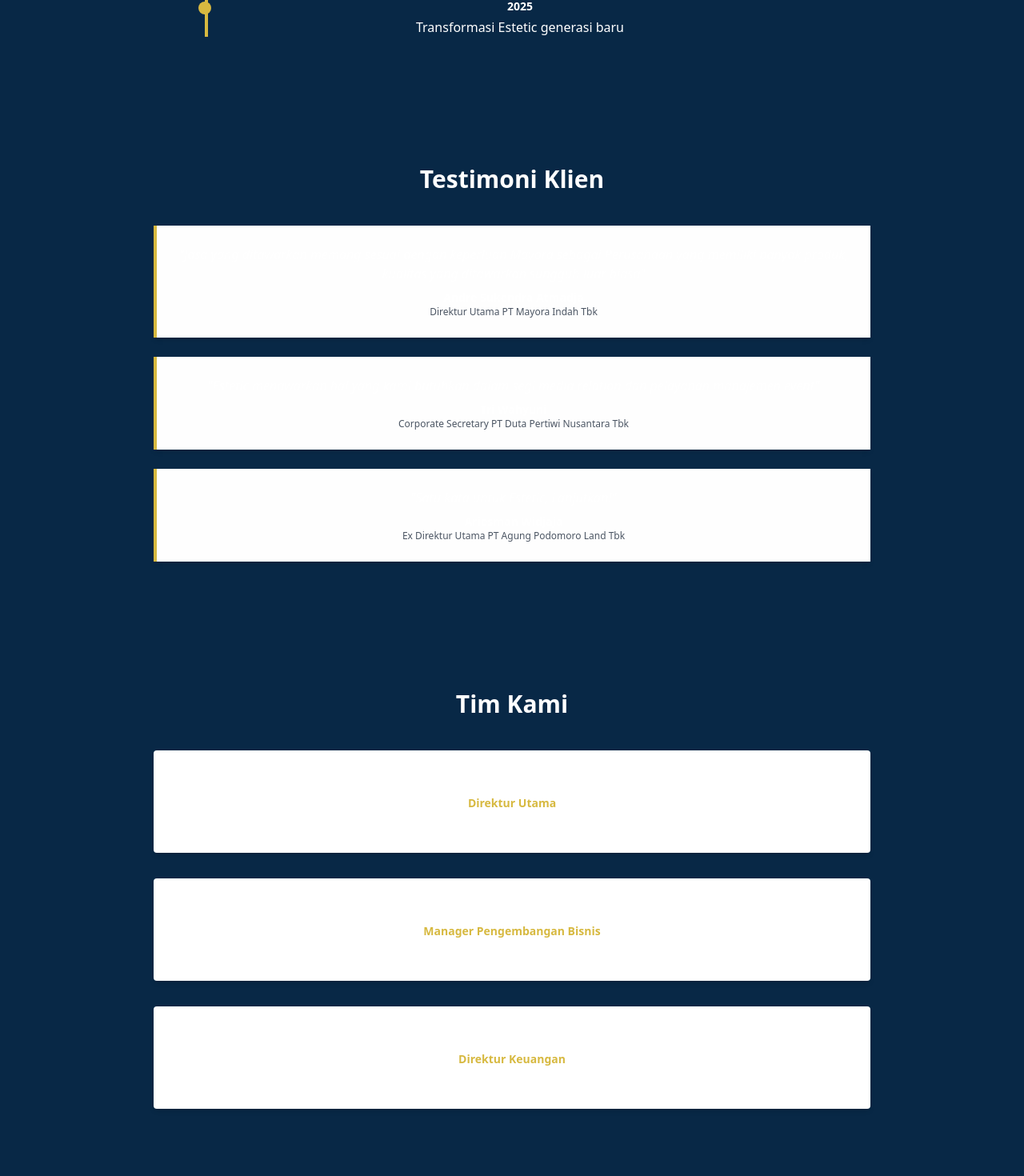
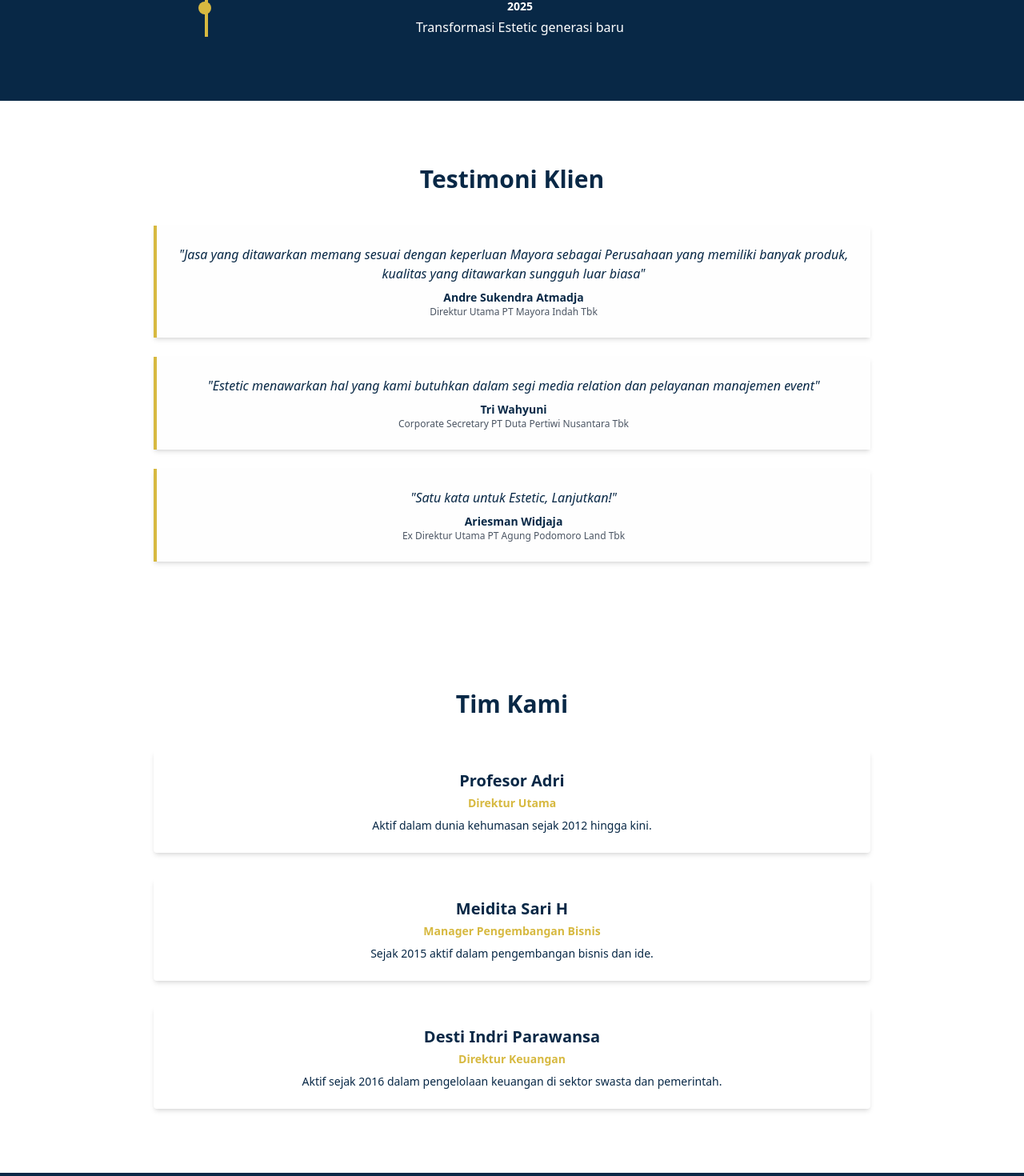
Before and after one commit to ProfAdri90/estetic-dinamis, a Next.js app: page / in a window 1280 px wide. Shown: the part 1579-3049 px from the top of the page at 80% size. Built offline with nearby package versions, Linux system fonts and the light colour scheme.

Commit message:
Update index.js

```diff
--- a/pages/index.js
+++ b/pages/index.js
@@ -110,7 +110,7 @@ export default function Home() {
     ))}
   </div>
 </section>
-      <section id="testimoni" className="scroll-mt-[100px] text-center py-20 px-8">
+      <section id="testimoni" className="scroll-mt-[100px] bg-white text-[#082846] text-center py-20 px-8">
   <h3 className="text-3xl font-bold mb-10 text-center">
     {lang === "id" ? "Testimoni Klien" : "Client Testimonials"}
   </h3>
@@ -131,7 +131,7 @@ export default function Home() {
   </div>
 </section>
 
-<section id="tim" className="scroll-mt-[100px] text-center py-20 px-8">
+<section id="tim" className="scroll-mt-[100px] bg-white text-[#082846] text-center py-20 px-8">
   <h3 className="text-3xl font-bold mb-10 text-center">
     {lang === "id" ? "Tim Kami" : "Our Team"}
   </h3>
```
